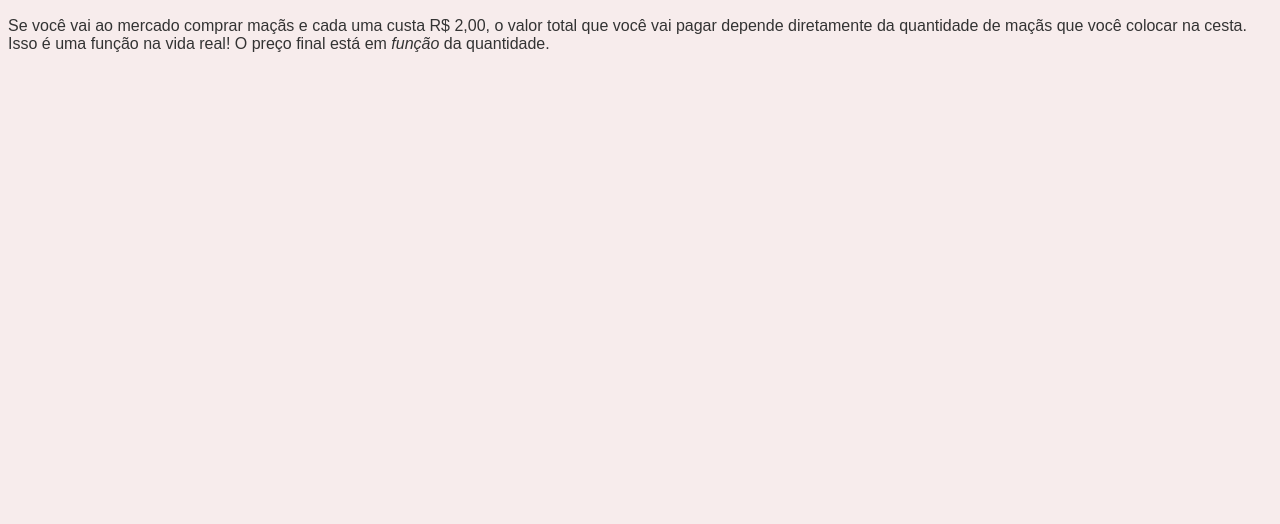
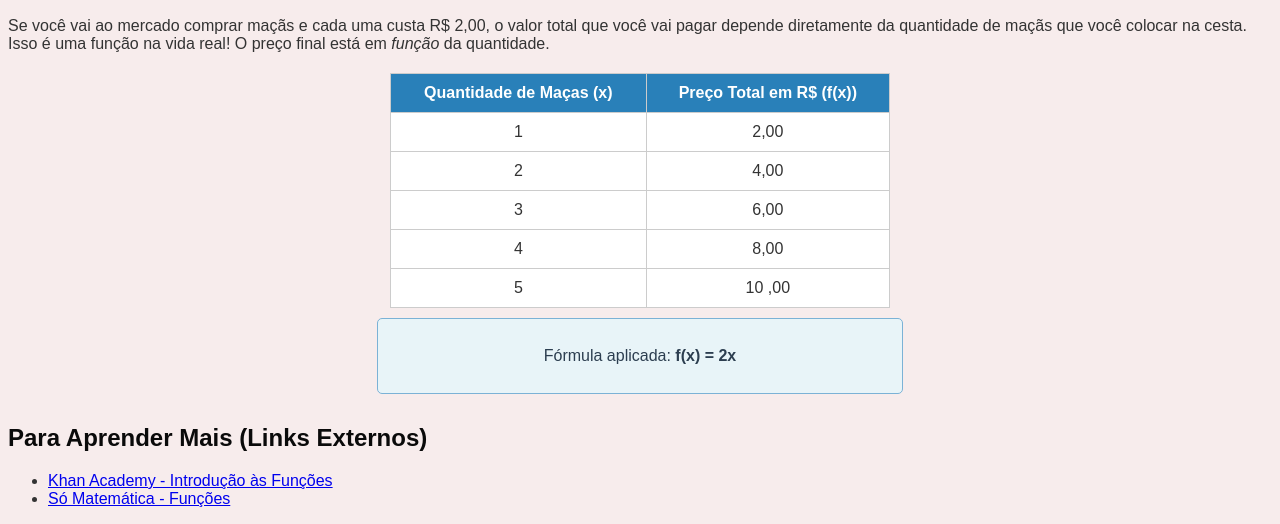
Before and after one commit to walterbarbosa/funcoes-matematicas, a plain HTML site: page index.html in a window 1280 px wide. Shown: the part 859-1383 px from the top of the page. Before the commit the page ends 928 px from the top, so only its background shows below. Drawn offline with Linux system fonts and the light colour scheme.

Commit message:
Atualiza index.html e style.css

```diff
--- a/index.html
+++ b/index.html
@@ -21,17 +21,61 @@
     <div class="conteudo-principal">
 
         <div class="texto-inicial">
+
+             <p>Bem-vindo ao nosso portal sobre Matemática! O objetivo deste site é descomplicar um dos conceitos mais importantes das ciências exatas: as <strong>Funções Matemáticas.</strong></p>
             <h2>O que é uma Função Matemática?</h2>
 
-            <p>Bem-vindo ao nosso portal sobre Matemática! O objetivo deste site é descomplicar um dos conceitos mais importantes das ciências exatas: as <strong>Funções Matemáticas.</strong></p>
             <p>De forma simples, uma função funciona como uma máquina de transformação. Ela estabelece uma relação entre dois conjuntos de números. Você insere um valor (geralmente chamado de <em>x</em>), a "máquina" aplica uma regra matemática, e devolve um novo valor como resultado (geralmente chamado de <em>y</em> ou <em>f(x)</em>).</p>
             <div class="imagem-maquina">
                 <img src="imagens/Gemini_Generated_Image_po19a9po19a9po19.jpg" alt="ilustração da função como uma máquina">
             </div>
             <h3><strong>Exemplo:</strong></h3>
             <p>Se você vai ao mercado comprar maçãs e cada uma custa R$ 2,00, o valor total que você vai pagar depende diretamente da quantidade de maçãs que você colocar na cesta. Isso é uma função na vida real! O preço final está em <em>função</em> da quantidade.</p>
+
+            <table class="tabela-funcao">
+                <thead>
+                    <tr>
+                        <th>Quantidade de Maças (x)</th>
+                        <th>Preço Total em R$ (f(x))</th>
+                    </tr>
+                </thead>
+                <tbody>
+                    <tr>
+                        <td>1</td>
+                        <td>2,00</td>
+                    </tr>
+                    <tr>
+                        <td>2</td>
+                        <td>4,00</td>
+                    </tr>
+                    <tr>
+                        <td>3</td>
+                        <td>6,00</td>
+                    </tr>
+                    <tr>
+                        <td>4</td>
+                        <td>8,00</td>
+                    </tr>
+                    <tr>
+                        <td>5</td>
+                        <td>10  ,00</td>
+                    </tr>
+                </tbody>
+            </table>
+
+            <div class="caixa-formula">
+        <p>Fórmula aplicada: <strong>f(x) = 2x</strong></p>
         </div>
 
+        </div>
+
+        <div class="links-externos">
+        <h2>Para Aprender Mais (Links Externos)</h2>
+        <ul>
+            <li><a href="https://pt.khanacademy.org/math/algebra/x2f8bb11595b61c86:functions" target="_blank">Khan Academy - Introdução às Funções</a></li>
+            <li><a href="https://www.somatematica.com.br/emedio/funcoes/funcoes.php" target="_blank">Só Matemática - Funções</a></li>
+        </ul>
+    </div>
     </div>
 
 
--- a/style.css
+++ b/style.css
@@ -24,4 +24,37 @@ h2 {
 img {
     width: 700px;
     height: auto;
+    border-radius: 10px;
 }
+
+.tabela-funcao {
+    width: 100%;
+    max-width: 500px;
+    border-collapse: collapse;
+    margin: 20px auto;
+    background-color: white;
+}
+
+.tabela-funcao th,
+.tabela-funcao td {
+    border: 1px solid #ccc;
+    padding: 10px;
+    text-align: center;
+}
+
+.tabela-funcao th {
+    background-color: #2980b9;
+    color: white;
+    font-weight: bold;
+}
+
+.caixa-formula {
+    max-width: 500px; /* Mesma largura máxima da tabela */
+    margin: -10px auto 30px auto; /* Puxa para perto da tabela e dá espaço embaixo */
+    padding: 12px;
+    background-color: #e8f4f8;
+    border: 1px solid #7bb2d6;
+    border-radius: 5px;
+    text-align: center;
+    color: #2c3e50;
+}
```
